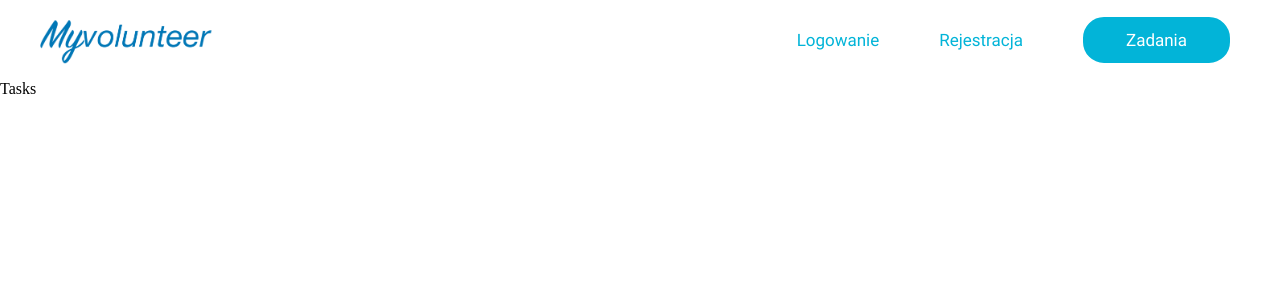
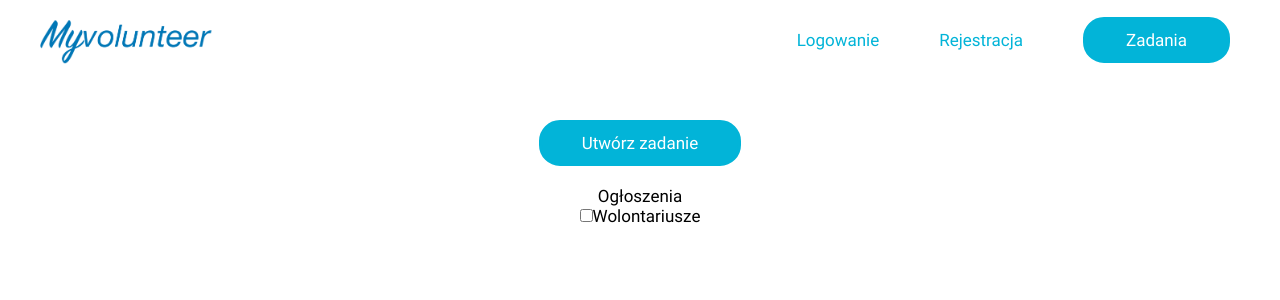
Before and after one commit to DamianKobylinski/MyVolunteer, a Nuxt app: page /tasks in a window 1280 px wide. Shown: the top 300 px of the page. Built offline with nearby package versions, Linux system fonts and the light colour scheme.

Commit message:
Started making task page

```diff
--- a/components/Navbar.vue
+++ b/components/Navbar.vue
@@ -57,8 +57,8 @@ export default {
         padding: 0 20px;
         @include breakpoint(md) {
           position: absolute;
-          height: 93vh;
-          width: 50%;
+          height: 100vh;
+          width: 70%;
           right: 0;
           top: 0;
           flex-direction: column-reverse;
@@ -80,6 +80,7 @@ export default {
             transition: all ease-in-out 0.3s;
             @include breakpoint(md) {
               margin: 0;
+              margin-bottom: 100px;
               margin-top: 100px;
               font-size: 20px;
               border-radius: 10px;
@@ -96,11 +97,15 @@ export default {
             color: $blue;
             padding: 0 30px;
             cursor: pointer;
+            transition: opacity 0.2s ease-in;
             @include breakpoint(md) {
               color: #fff;
-              margin-top: 100px;
+              margin-bottom: 100px;
               font-size: 20px;
               font-weight: 500;
+            }
+            &:hover {
+              opacity: 0.75;
             }
         }
     }
--- a/pages/tasks.vue
+++ b/pages/tasks.vue
@@ -1,5 +1,71 @@
 <template>
-  <div>
-    Tasks
+  <div class="tasks-wrapper">
+    <button class="make-task">
+      <span>Utwórz zadanie</span>
+    </button>
+    <div class="switch-tasks">
+      <span class="switch-header">Ogłoszenia</span>
+      <div class="switcher">
+        <input class="switch-checkbox" type="checkbox">
+        <label class="switch-label" for=""><span class="switch-button-label-span">Wolontariusze</span></label>
+      </div>
+    </div>
+    <div class="tasks-wrapper">
+      <div class="tasks">
+        <div class="task" />
+      </div>
+    </div>
   </div>
 </template>
+
+<script>
+export default {
+  head () {
+    return {
+      title: 'My Volunteer | Zadania'
+    }
+  }
+}
+</script>
+
+<style scoped lang="scss">
+.tasks-wrapper {
+    font-family: 'Roboto', Arial, Helvetica, sans-serif;
+    font-size: 17px;
+    font-weight: 400;
+    width: 100%;
+    display: flex;
+    align-items: center;
+    justify-content: center;
+    flex-direction: column;
+    padding: 40px 10px;
+    & .make-task {
+        background-color: $blue;
+        color: #fff;
+        border: none;
+        border: solid 3px $blue;
+        border-radius: 21px;
+        padding: 10px 40px;
+        margin: 0 30px;
+        font-family: 'Roboto', Arial, Helvetica, sans-serif;
+        font-size: 17px;
+        font-weight: 400;
+        transition: all ease-in-out 0.3s;
+        cursor: pointer;
+        &:hover {
+            cursor: pointer;
+            border: solid 3px $blue;
+            background-color: #fff;
+            color: $blue;
+        }
+    }
+    & .switch-tasks {
+        display: flex;
+        align-content: center;
+        justify-content: center;
+        flex-direction: column;
+        text-align: center;
+        margin-top: 20px;
+    }
+}
+</style>
```
